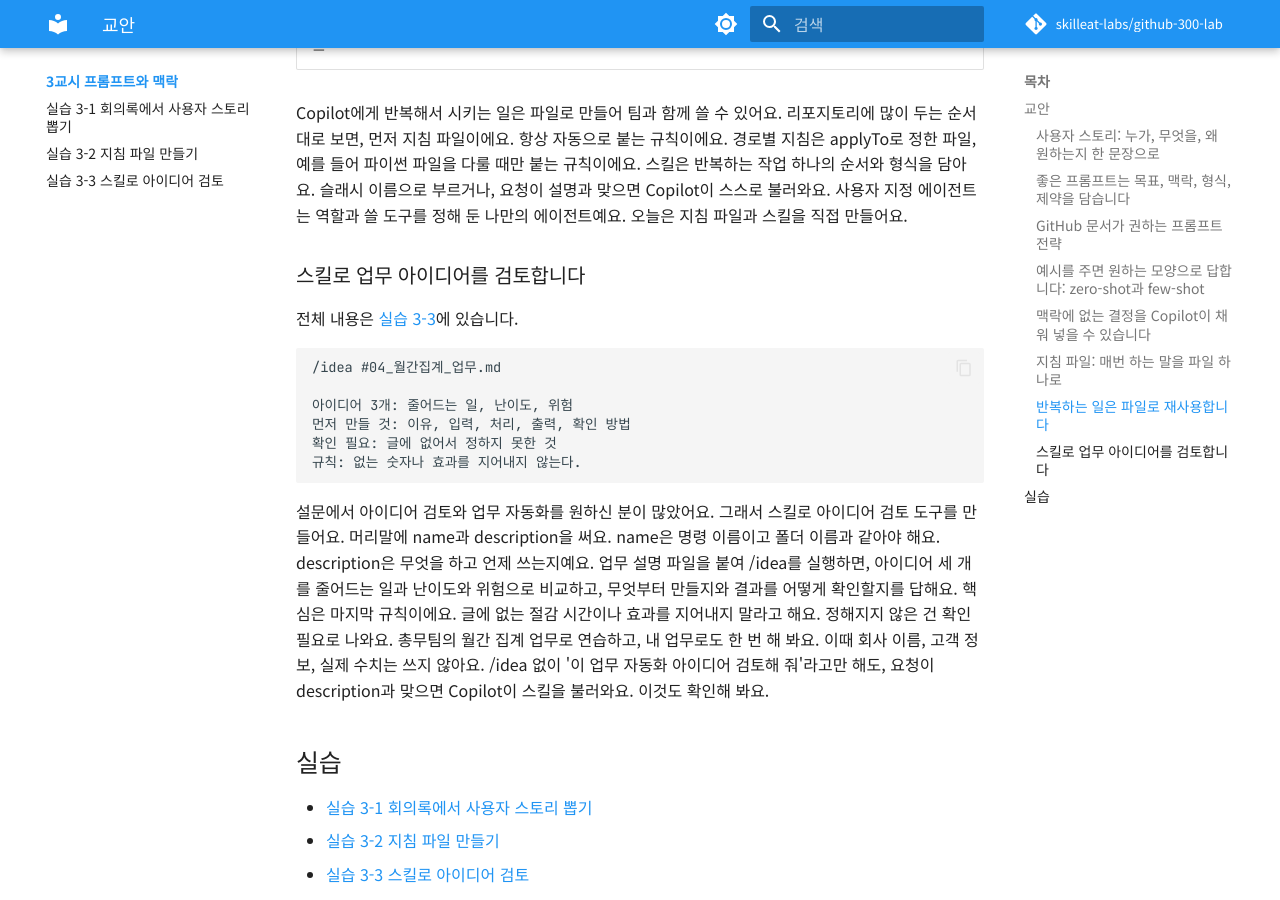
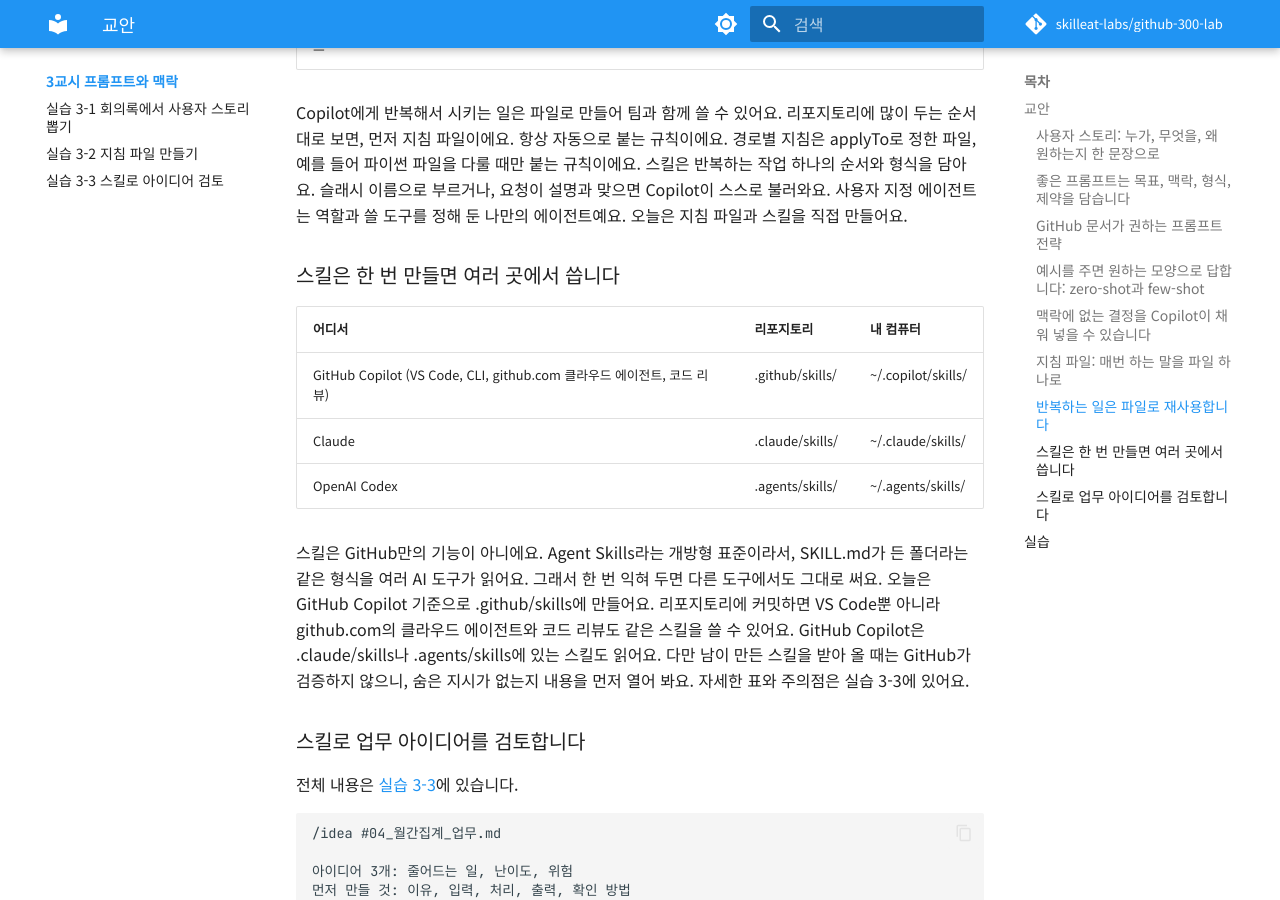
Before and after one commit to skilleat-labs/github-300-lab, an MkDocs documentation site: the page built from docs/class3/index.md, in a window 1280 px wide and 900 px high, scrolled down 3879 px. Built offline with MkDocs 1.6.1 and Material for MkDocs 9.7.7, drawn with Linux system fonts in a browser that asks for light colours; comment, search, counter and statistics services are not loaded.

Commit message:
3교시 교안: 지워진 '스킬은 한 번 만들면 여러 곳에서' 절 복구
Co-Authored-By: Claude Opus 5.5 <noreply@anthropic.com>

```diff
--- a/docs/class3/index.md
+++ b/docs/class3/index.md
@@ -141,6 +141,16 @@ GitHub 문서 'Prompt engineering for GitHub Copilot Chat'에 나오는 전략
 
 Copilot에게 반복해서 시키는 일은 파일로 만들어 팀과 함께 쓸 수 있어요. 리포지토리에 많이 두는 순서대로 보면, 먼저 지침 파일이에요. 항상 자동으로 붙는 규칙이에요. 경로별 지침은 applyTo로 정한 파일, 예를 들어 파이썬 파일을 다룰 때만 붙는 규칙이에요. 스킬은 반복하는 작업 하나의 순서와 형식을 담아요. 슬래시 이름으로 부르거나, 요청이 설명과 맞으면 Copilot이 스스로 불러와요. 사용자 지정 에이전트는 역할과 쓸 도구를 정해 둔 나만의 에이전트예요. 오늘은 지침 파일과 스킬을 직접 만들어요.
 
+### 스킬은 한 번 만들면 여러 곳에서 씁니다
+
+| 어디서 | 리포지토리 | 내 컴퓨터 |
+|---|---|---|
+| GitHub Copilot (VS Code, CLI, github.com 클라우드 에이전트, 코드 리뷰) | .github/skills/ | ~/.copilot/skills/ |
+| Claude | .claude/skills/ | ~/.claude/skills/ |
+| OpenAI Codex | .agents/skills/ | ~/.agents/skills/ |
+
+스킬은 GitHub만의 기능이 아니에요. Agent Skills라는 개방형 표준이라서, SKILL.md가 든 폴더라는 같은 형식을 여러 AI 도구가 읽어요. 그래서 한 번 익혀 두면 다른 도구에서도 그대로 써요. 오늘은 GitHub Copilot 기준으로 .github/skills에 만들어요. 리포지토리에 커밋하면 VS Code뿐 아니라 github.com의 클라우드 에이전트와 코드 리뷰도 같은 스킬을 쓸 수 있어요. GitHub Copilot은 .claude/skills나 .agents/skills에 있는 스킬도 읽어요. 다만 남이 만든 스킬을 받아 올 때는 GitHub가 검증하지 않으니, 숨은 지시가 없는지 내용을 먼저 열어 봐요. 자세한 표와 주의점은 실습 3-3에 있어요.
+
 ### 스킬로 업무 아이디어를 검토합니다
 
 전체 내용은 [실습 3-3](lab-3.md)에 있습니다.
```
